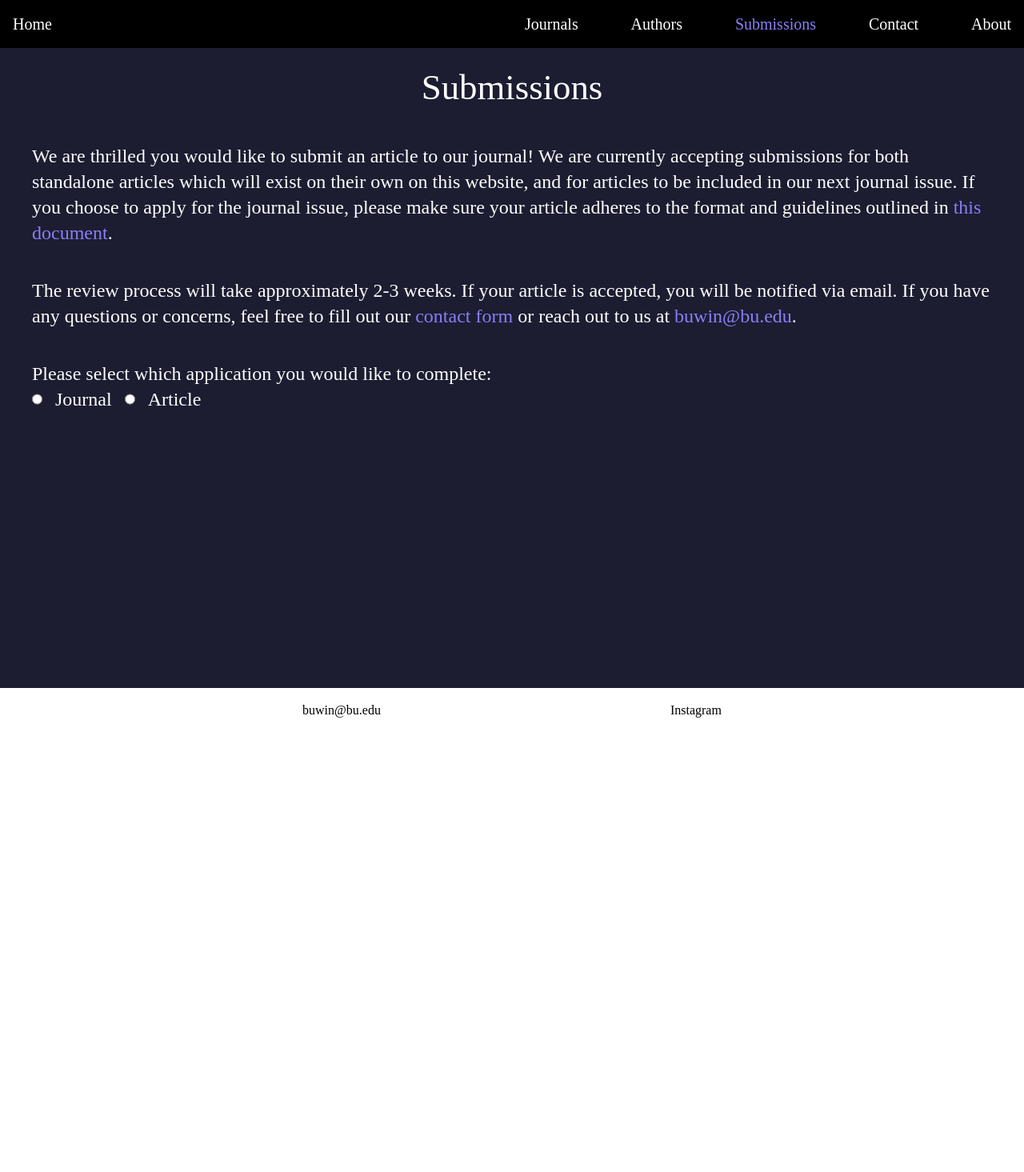
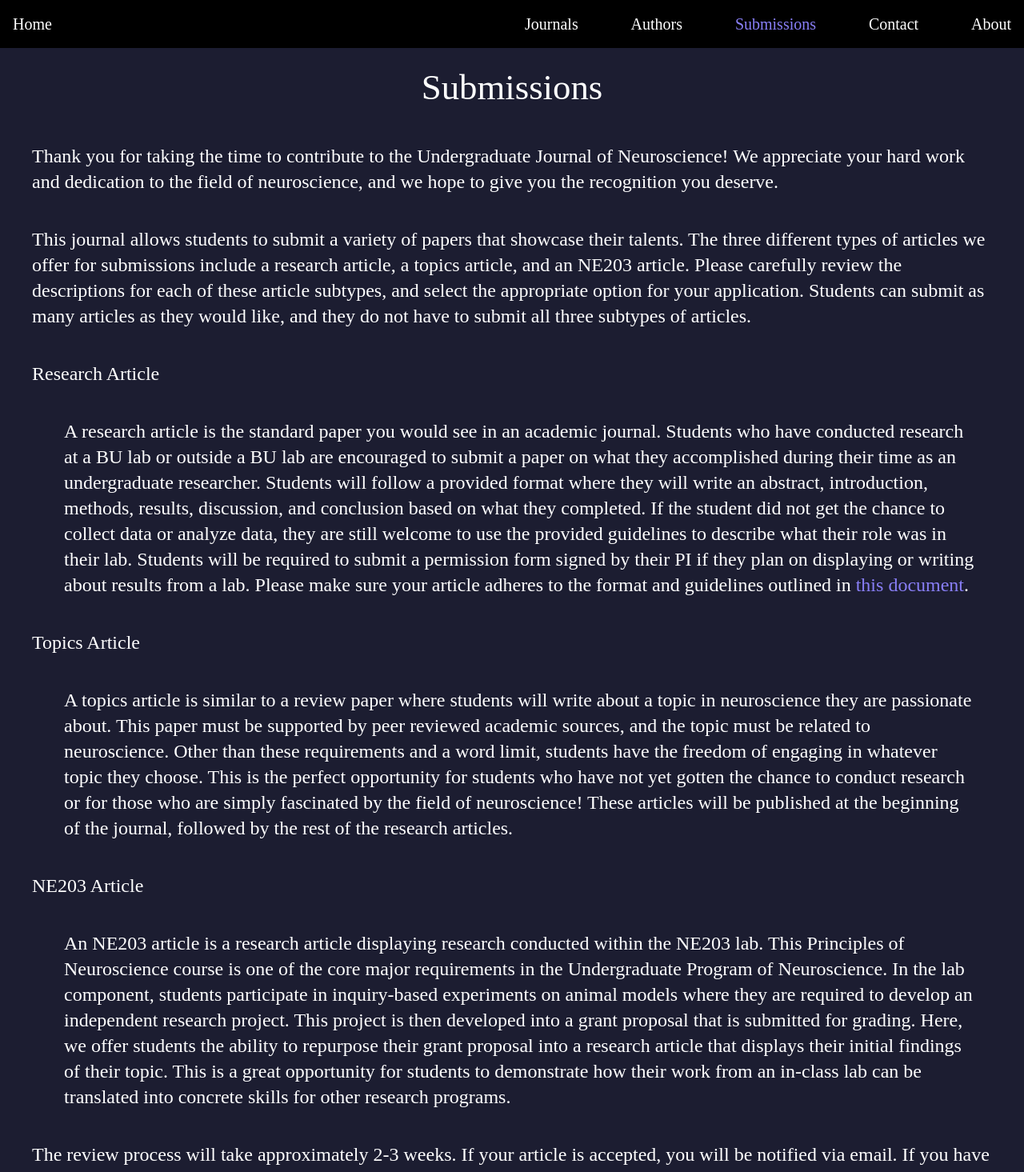
Before and after one commit to ridanaeeem/win-journal, a Next.js app: page /submissions in a window 1280 px wide. Shown: the top 1465 px of the page at 80% size. Before the commit the page ends 916 px from the top, so only its background shows below. Built offline with nearby package versions, Linux system fonts and the light colour scheme.

Commit message:
landing page text and submissions descriptions

```diff
--- a/app/page.tsx
+++ b/app/page.tsx
@@ -16,12 +16,20 @@ export default function Home() {
 				</div>
 				<div className="w-full bg-white text-black p-24 text-xl min-h-[40vh] text-center text-2xl">
 					<h3>
-						Our journal serves as a platform for showcasing neuroscience research conducted by Boston
-						University students.
+						Welcome to the Undergraduate Journal of Neuroscience at Boston University! Our mission is to
+						provide a platform for undergraduates to display their research and passion for neuroscience. In
+						this journal, we provide students with the opportunity to showcase all the hardwork and
+						dedication they&apos;ve put into their time at research labs, summer programs, and even in-class
+						labs. This journal allows students to practice and engage in scientific writing, which is an
+						incredibly beneficial process for a multitude of career paths. We invite students of all
+						different backgrounds to submit a research article regardless of whether they&apos;ve done
+						research specifically at BU. We strive to give students the recognition they deserve as
+						undergraduates pursuing a future in science, and through this journal, we hope to provide an
+						insight into the true potential of our student population.
 					</h3>
 				</div>
 				<div className="w-full p-24 text-xl">
-					<h3>Journal description 2, probably put the latest one here as flippable pdf or something</h3>
+					<h3>Check out our latest edition!</h3>
 				</div>
 			</main>
 		</div>
--- a/app/submissions/page.tsx
+++ b/app/submissions/page.tsx
@@ -10,10 +10,28 @@ export default function Submissions() {
 				<h1 className="subtitle">Submissions</h1>
 				<div className="px-10 pb-10">
 					<p className="py-5 text-2xl">
-						We are thrilled you would like to submit an article to our journal! We are currently accepting
-						submissions for both standalone articles which will exist on their own on this website, and for
-						articles to be included in our next journal issue. If you choose to apply for the journal issue,
-						please make sure your article adheres to the format and guidelines outlined in{" "}
+						Thank you for taking the time to contribute to the Undergraduate Journal of Neuroscience! We
+						appreciate your hard work and dedication to the field of neuroscience, and we hope to give you
+						the recognition you deserve.
+					</p>
+					<p className="py-5 text-2xl">
+						This journal allows students to submit a variety of papers that showcase their talents. The
+						three different types of articles we offer for submissions include a research article, a topics
+						article, and an NE203 article. Please carefully review the descriptions for each of these
+						article subtypes, and select the appropriate option for your application. Students can submit as
+						many articles as they would like, and they do not have to submit all three subtypes of articles.
+					</p>
+					<p className="py-5 text-2xl">Research Article</p>
+					<p className="p-5 pl-10 text-2xl">
+						A research article is the standard paper you would see in an academic journal. Students who have
+						conducted research at a BU lab or outside a BU lab are encouraged to submit a paper on what they
+						accomplished during their time as an undergraduate researcher. Students will follow a provided
+						format where they will write an abstract, introduction, methods, results, discussion, and
+						conclusion based on what they completed. If the student did not get the chance to collect data
+						or analyze data, they are still welcome to use the provided guidelines to describe what their
+						role was in their lab. Students will be required to submit a permission form signed by their PI
+						if they plan on displaying or writing about results from a lab. Please make sure your article
+						adheres to the format and guidelines outlined in{" "}
 						<a
 							href="https://docs.google.com/document/d/1wekOQ_Q9t2EQ_3mdYEgwyDzdSS9esw1C3d0iuAf_vwc/edit?usp=sharing"
 							target="_blank"
@@ -21,6 +39,28 @@ export default function Submissions() {
 							this document
 						</a>
 						.
+					</p>
+					<p className="py-5 text-2xl">Topics Article</p>
+					<p className="p-5 pl-10 text-2xl">
+						A topics article is similar to a review paper where students will write about a topic in
+						neuroscience they are passionate about. This paper must be supported by peer reviewed academic
+						sources, and the topic must be related to neuroscience. Other than these requirements and a word
+						limit, students have the freedom of engaging in whatever topic they choose. This is the perfect
+						opportunity for students who have not yet gotten the chance to conduct research or for those who
+						are simply fascinated by the field of neuroscience! These articles will be published at the
+						beginning of the journal, followed by the rest of the research articles.
+					</p>
+					<p className="py-5 text-2xl">NE203 Article</p>
+					<p className="p-5 pl-10 text-2xl">
+						An NE203 article is a research article displaying research conducted within the NE203 lab. This
+						Principles of Neuroscience course is one of the core major requirements in the Undergraduate
+						Program of Neuroscience. In the lab component, students participate in inquiry-based experiments
+						on animal models where they are required to develop an independent research project. This
+						project is then developed into a grant proposal that is submitted for grading. Here, we offer
+						students the ability to repurpose their grant proposal into a research article that displays
+						their initial findings of their topic. This is a great opportunity for students to demonstrate
+						how their work from an in-class lab can be translated into concrete skills for other research
+						programs.
 					</p>
 					<p className="py-5 text-2xl">
 						The review process will take approximately 2-3 weeks. If your article is accepted, you will be
@@ -32,7 +72,7 @@ export default function Submissions() {
 						<a href="mailto:buwin@bu.edu" className="text-mainlight">
 							buwin@bu.edu
 						</a>
-						.
+						. Otherwise, proceed to the form below to submit your article!
 					</p>
 					<FormSelect />
 				</div>
```
